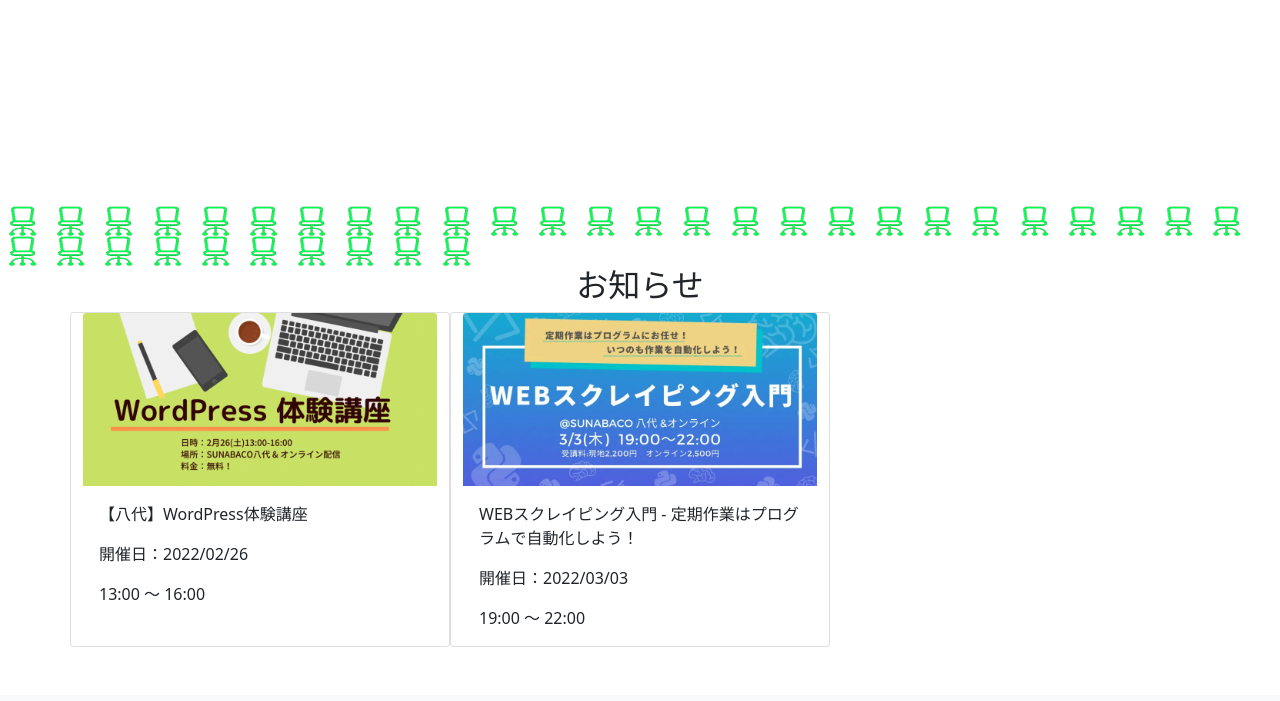
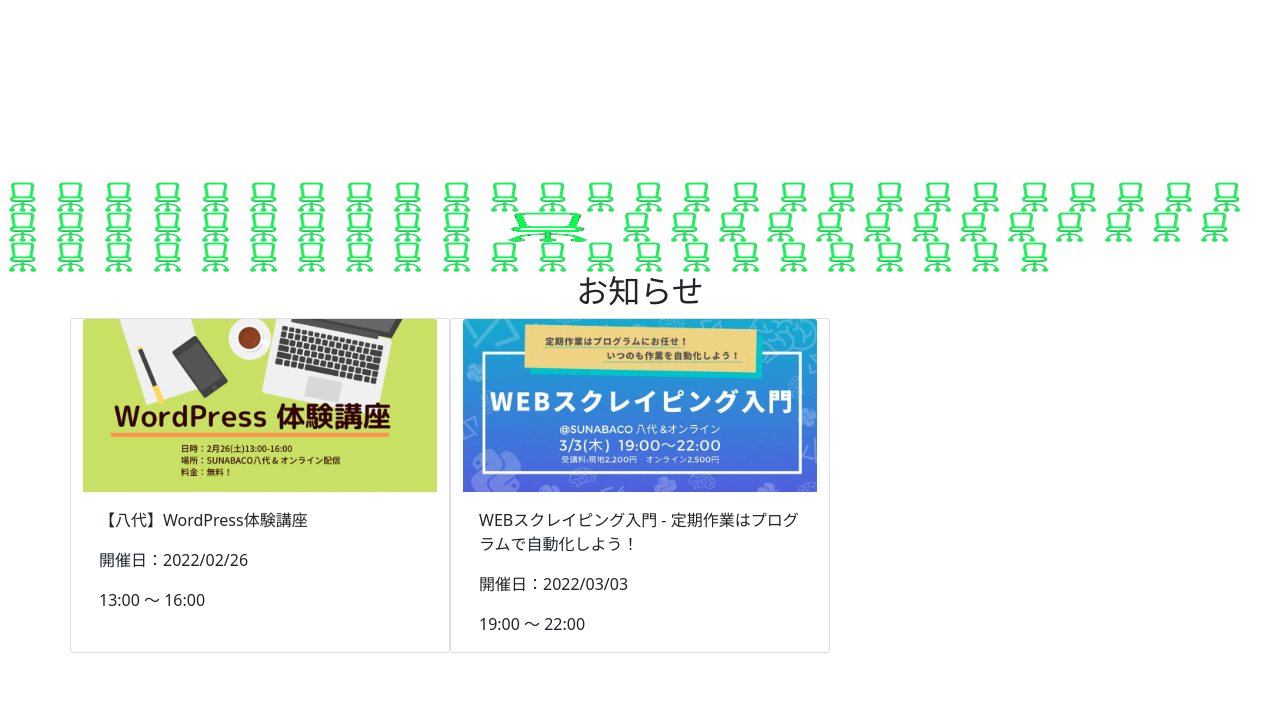
Before and after one commit to seiichiokada/AKIBACO, a Flask app: page /map in a window 1280 px wide. Shown: the part 2280-2981 px from the top of the page. Before the commit the page ends 2927 px from the top, so only its background shows below. Run offline with Flask 2, Linux system fonts and the light colour scheme.

Commit message:
仕切り直し

```diff
--- a/static/js/test.js
+++ b/static/js/test.js
@@ -9,13 +9,13 @@ $(function(){
 
 
 
-			const sqlite3 = require('sqlite3').verbose();
-    		const db = new sqlite3.Database("../../akibacoDB.db");
+			// const sqlite3 = require('sqlite3').verbose();
+    		// const db = new sqlite3.Database("../../akibacoDB.db");
 
-			db.run("updete map set use_seat = 1 where id = seat_id");
+			// db.run("updete map set use_seat = 1 where id = seat_id");
 
 
-			db.close();
+			// db.close();
 
 		}else{
 			$(this).attr('src', 'static/img/chairgreen.png').removeClass('open');
--- a/templates/map.html
+++ b/templates/map.html
@@ -40,7 +40,7 @@
       </div>
     </nav>
   </header>
-  aaa
+
 
 
   <!------------座席表 机------------>
@@ -94,9 +94,44 @@
         <img class="gazo seeet34" width="44px" height="30px"  magin="5px" src="static/img/chairgreen.png" alt="" id = "34">
         <img class="gazo seeet35" width="44px" height="30px"  magin="5px" src="static/img/chairgreen.png" alt="" id = "35">
         <img class="gazo seeet36" width="44px" height="30px"  magin="5px" src="static/img/chairgreen.png" alt="" id = "36">
-      </form>
-    </div>
-  </section>
+
+
+        <img class="gazo seeet1" width="10%" height="30px"  magin="5px" src="static/img/chairgreen.png" alt="">
+        <img class="gazo seeet2" width="44px" height="30px"  magin="5px" src="static/img/chairgreen.png" alt="">
+        <img class="gazo seeet3" width="44px" height="30px"  magin="5px" src="static/img/chairgreen.png" alt="">
+        <img class="gazo seeet4" width="44px" height="30px"  magin="5px" src="static/img/chairgreen.png" alt="">
+        <img class="gazo seeet5" width="44px" height="30px"  magin="5px" src="static/img/chairgreen.png" alt="">
+        <img class="gazo seeet6" width="44px" height="30px"  magin="5px" src="static/img/chairgreen.png" alt="">
+        <img class="gazo seeet7" width="44px" height="30px"  magin="5px" src="static/img/chairgreen.png" alt="">
+        <img class="gazo seeet8" width="44px" height="30px"  magin="5px" src="static/img/chairgreen.png" alt="">
+        <img class="gazo seeet9" width="44px" height="30px"  magin="5px" src="static/img/chairgreen.png" alt="">
+        <img class="gazo seeet10" width="44px" height="30px"  magin="5px" src="static/img/chairgreen.png" alt="">
+        <img class="gazo seeet11" width="44px" height="30px"  magin="5px" src="static/img/chairgreen.png" alt="">
+        <img class="gazo seeet12" width="44px" height="30px"  magin="5px" src="static/img/chairgreen.png" alt="">
+        <img class="gazo seeet13" width="44px" height="30px"  magin="5px" src="static/img/chairgreen.png" alt="">
+        <img class="gazo seeet14" width="44px" height="30px"  magin="5px" src="static/img/chairgreen.png" alt="">
+        <img class="gazo seeet15" width="44px" height="30px"  magin="5px" src="static/img/chairgreen.png" alt="">
+        <img class="gazo seeet16" width="44px" height="30px"  magin="5px" src="static/img/chairgreen.png" alt="">
+        <img class="gazo seeet17" width="44px" height="30px"  magin="5px" src="static/img/chairgreen.png" alt="">
+        <img class="gazo seeet18" width="44px" height="30px"  magin="5px" src="static/img/chairgreen.png" alt="">
+        <img class="gazo seeet19" width="44px" height="30px"  magin="5px" src="static/img/chairgreen.png" alt="">
+        <img class="gazo seeet20" width="44px" height="30px"  magin="5px" src="static/img/chairgreen.png" alt="">
+        <img class="gazo seeet21" width="44px" height="30px"  magin="5px" src="static/img/chairgreen.png" alt="">
+        <img class="gazo seeet22" width="44px" height="30px"  magin="5px" src="static/img/chairgreen.png" alt="">
+        <img class="gazo seeet23" width="44px" height="30px"  magin="5px" src="static/img/chairgreen.png" alt="">
+        <img class="gazo seeet24" width="44px" height="30px"  magin="5px" src="static/img/chairgreen.png" alt="">
+        <img class="gazo seeet25" width="44px" height="30px"  magin="5px" src="static/img/chairgreen.png" alt="">
+        <img class="gazo seeet26" width="44px" height="30px"  magin="5px" src="static/img/chairgreen.png" alt="">
+        <img class="gazo seeet27" width="44px" height="30px"  magin="5px" src="static/img/chairgreen.png" alt="">
+        <img class="gazo seeet28" width="44px" height="30px"  magin="5px" src="static/img/chairgreen.png" alt="">
+        <img class="gazo seeet29" width="44px" height="30px"  magin="5px" src="static/img/chairgreen.png" alt="">
+        <img class="gazo seeet30" width="44px" height="30px"  magin="5px" src="static/img/chairgreen.png" alt="">
+        <img class="gazo seeet31" width="44px" height="30px"  magin="5px" src="static/img/chairgreen.png" alt="">
+        <img class="gazo seeet32" width="44px" height="30px"  magin="5px" src="static/img/chairgreen.png" alt="">
+        <img class="gazo seeet33" width="44px" height="30px"  magin="5px" src="static/img/chairgreen.png" alt="">
+        <img class="gazo seeet34" width="44px" height="30px"  magin="5px" src="static/img/chairgreen.png" alt="">
+        <img class="gazo seeet35" width="44px" height="30px"  magin="5px" src="static/img/chairgreen.png" alt="">
+        <img class="gazo seeet36" width="44px" height="30px"  magin="5px" src="static/img/chairgreen.png" alt="">
 
 
 
```
